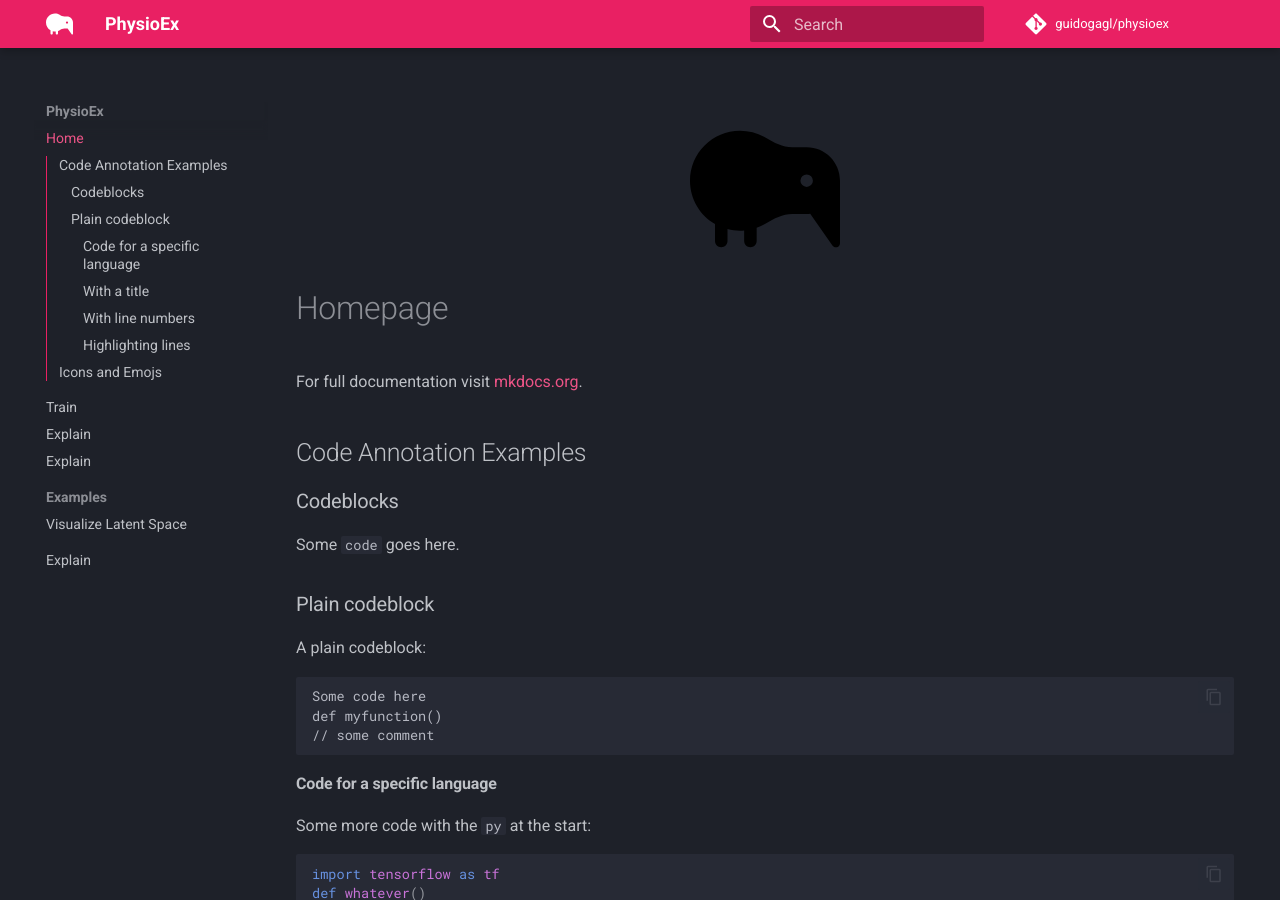
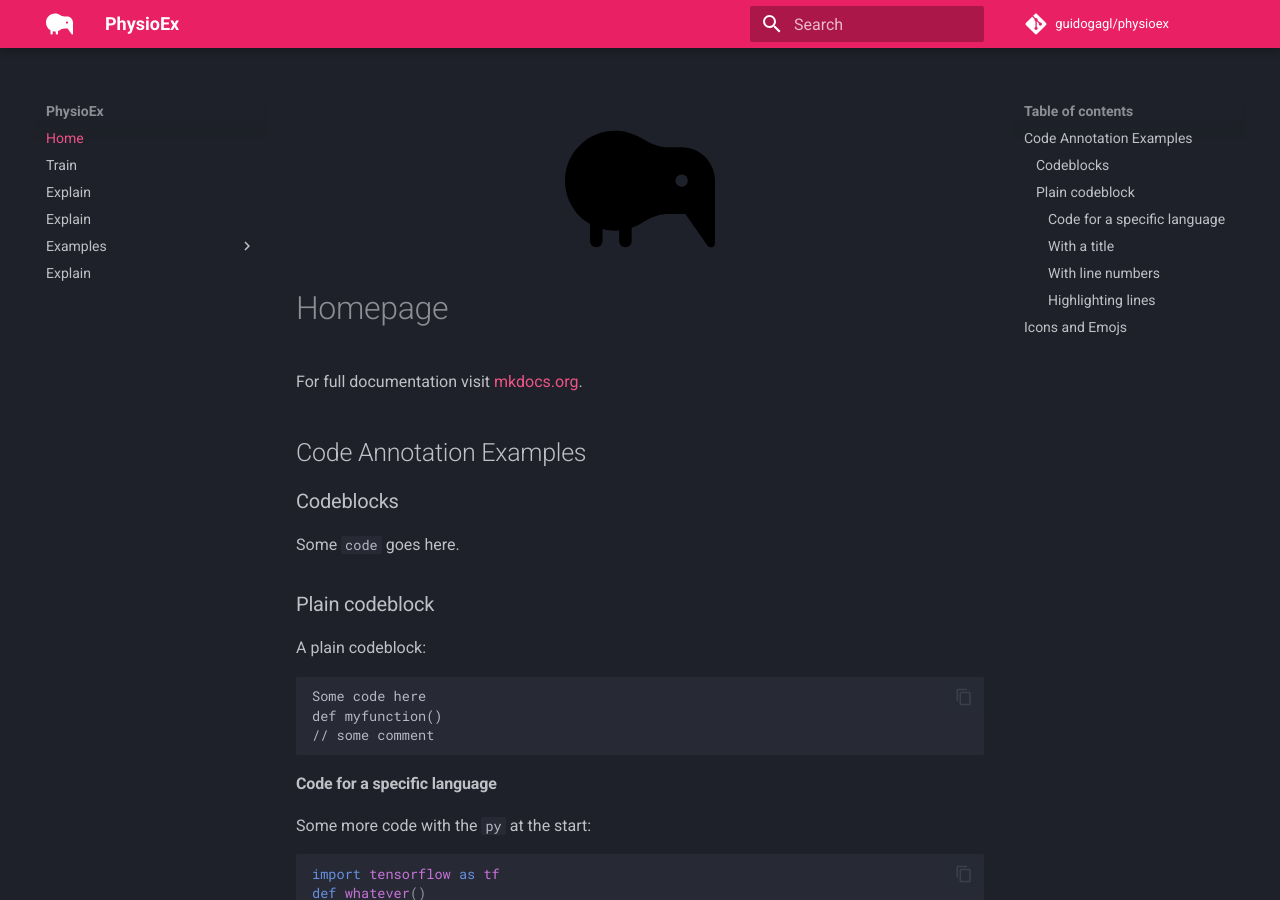
Before and after one commit to guidogagl/physioex, an MkDocs documentation site: the page built from docs/index.md, in a window 1280 px wide and 900 px high. Built offline with MkDocs 1.6.1 and Material for MkDocs 9.7.7, drawn with Linux system fonts in a browser that asks for light colours; emoji names are drawn with the system emoji font; comment, search, counter and statistics services are not loaded.

Commit message:
modified:   mkdocs.yml

```diff
--- a/mkdocs.yml
+++ b/mkdocs.yml
@@ -18,10 +18,8 @@ theme:
     favicon: fontawesome/solid/kiwi-bird
     logo: fontawesome/solid/kiwi-bird
   features:
-    - navigation.sections
     - navigation.path
     - navigation.top
-    - toc.integrate
     - search.suggest
     - search.highlight
     - content.tabs.link
```
